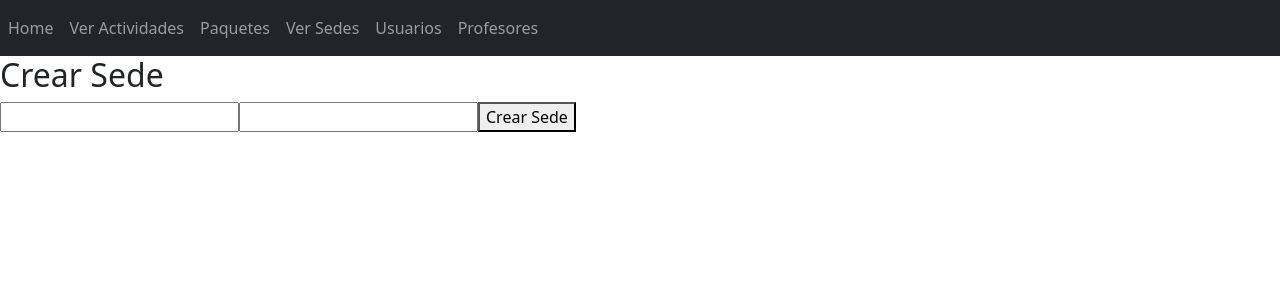
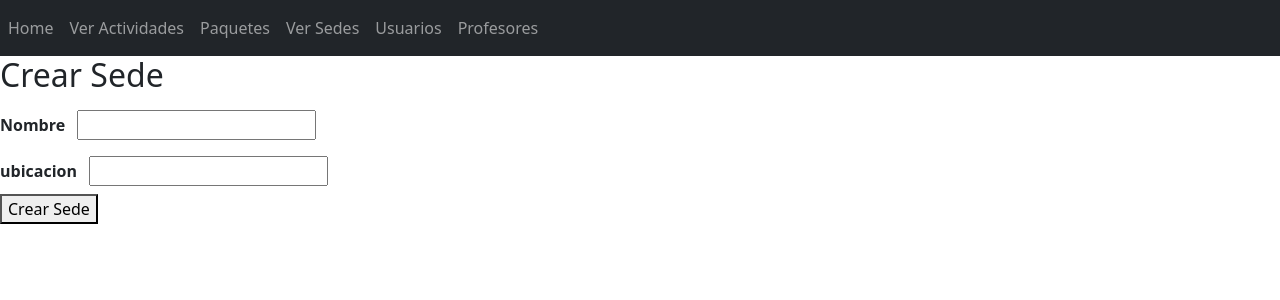
Before and after one commit to PedroKahane/Grupo1_PNT2_Gimnasio, a Vue app in the folder grupo1Gimnasio/: page /crearSede in a window 1280 px wide. Shown: the top 300 px of the page. Built offline with nearby package versions, Linux system fonts and the light colour scheme.

Commit message:
crear actividades

```diff
--- a/grupo1Gimnasio/src/components/views/Sedes/CrearSede.vue
+++ b/grupo1Gimnasio/src/components/views/Sedes/CrearSede.vue
@@ -2,8 +2,12 @@
     <div>
       <h2>Crear Sede</h2>
       <div>
-        <input type="text" v-model="currentNombre">
-        <input type="text" v-model="currentUbicacion">
+    <strong>Nombre </strong>
+         <input class="m-2" type="text" v-model="sedeNueva.nombre">
+         <br />
+         <strong>ubicacion </strong>
+         <input class="m-2" type="text" v-model="sedeNueva.ubicacion">
+         <br />
         <button @click="createSede">Crear Sede</button>
       </div>
     </div>
@@ -20,13 +24,10 @@
     setup() {
       const sedeStore = useSedeStore()
       const router = useRouter()
-      const route = useRoute()
-      const sedeId = sedeStore.sedes.length
 
     const sedeNueva = {
-        idSede : sedeId,
-        nombre : sedeStore.currentNombre,
-        ubicacion : sedeStore.currentUbicacion
+        nombre : "",
+        ubicacion : ""
     }
     const createSede = async () => {
         await sedeStore.createSede(sedeNueva)
@@ -36,7 +37,8 @@
 
 
       return {
-        createSede
+        createSede,
+        sedeNueva
       }
     },
   }
```
